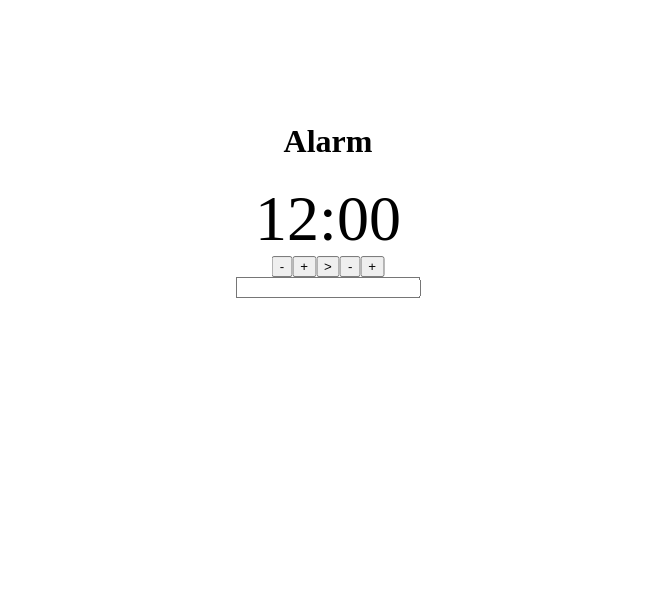
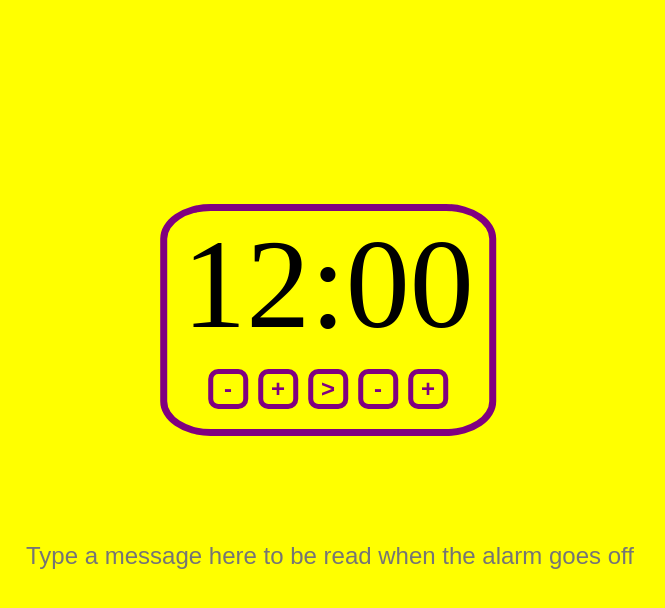
Before and after one commit to Jabr0ski/alarm-app, a React app: page / in a window 1280 px wide. Shown: the whole page, without its empty margins (312-977 px from the left). Built offline with nearby package versions, Linux system fonts and the light colour scheme.

Commit message:
Added style and incrementation
Buttons now increment and decrement the minutes and hours. Also looks nice

```diff
--- a/src/index.css
+++ b/src/index.css
@@ -6,16 +6,72 @@
     font-style: normal;
 }
 
+:root{
+    --hover-color: white;
+    --button-color: purple;
+    --background-color: yellow;
+    background-color: var(--background-color);
+}
+
 .alarm {
     transform-origin: center;
     font-family: 'Supermercado';
     text-align: center;
     position: absolute;
-    top: 25%;
+    top: 40%;
     left: 50%;
     transform: translate(-50%, -50%);
+    font-size: 32px;
   }
 
+.dashboard {
+    border: 7px solid;
+    border-color: var(--button-color);
+    border-radius: 15%;
+    width: fit-content;
+    padding-left: 15px;
+    padding-right: 15px;
+    padding-bottom: 20px;
+}
+
+.dashboardButton {
+    background: transparent;
+    font-size: 24px;
+    font-weight: bold;
+    width: 40px;
+    height: 40px;
+    margin-left: 5px;
+    margin-right: 5px;
+    border: 5px solid;
+    color: var(--button-color);
+    border-color: var(--button-color);
+    border-radius: 25%;
+    cursor: pointer;
+    transition: .10s linear,color .10s linear;
+}
+
+.dashboardButton:hover{
+    background-color: var(--button-color);
+    color: var(--hover-color);
+    transition: 0.10s linear,color 0.10s linear;
+}
+
+.ttsBox {
+    position: absolute;
+    top: 60%;
+    margin-top: 50px;
+    width: 90%;
+    left: 5%;
+    height: 50px;
+    font-size: 16px;
+    font-size: 24px;
+    text-align: center;
+    border: 0px;
+    background: transparent;
+}
+
 .time{
-    font-size: 64px;
+    font-size: 128px;
+    margin-bottom: 10px;
+    /* width: fit-content; */
 }
--- a/src/index.js
+++ b/src/index.js
@@ -19,14 +19,15 @@ class TimeInput extends React.Component {
 }
 
 class ButtonRow extends React.Component {
+
     render(){
         return(
             <div>
-                <button> - </button>
-                <button> + </button>
-                <button> {'>'} </button>
-                <button> - </button>
-                <button> + </button>
+                <button className='dashboardButton' onClick={() => this.props.onClick('hourMinus')}> - </button>
+                <button className='dashboardButton' onClick={() => this.props.onClick('hourPlus')}> + </button>
+                <button className='dashboardButton' onClick={() => this.props.onClick('stopStart')}> {'>'} </button>
+                <button className='dashboardButton' onClick={() => this.props.onClick('minuteMinus')}> - </button>
+                <button className='dashboardButton' onClick={() => this.props.onClick('minutePlus')}> + </button>
             </div>
         )
     }
@@ -36,7 +37,9 @@ class TTSInput extends React.Component {
     render(){
         return(
             <div>
-                <input type= "text"></input>
+                <input type= "text" className='ttsBox'
+                placeholder='Type a message here to be read when the alarm goes off'>
+                </input>
             </div>
         )
     }
@@ -48,6 +51,41 @@ class Alarm extends React.Component {
         this.state = {
             time: [12, 0]
         }
+;        // this.handleClick = this.handleClick.bind(this);
+        // this.updateState = this.updateState.bind(this)
+    }
+
+    handleClick(i){
+        const time = this.state.time;
+        const hour = time[0];
+        const minute = time[1];
+        switch(i) {
+            case 'hourMinus':
+                this.setState({
+                    time: [(hour+23) % 24, minute]
+                });
+                break;
+            case 'hourPlus':
+                this.setState({
+                    time: [(hour+1) % 24, minute]
+                });
+                break;
+            case 'stopStart':
+                console.log('stop/start');
+                break;
+            case 'minuteMinus':
+                this.setState({
+                    time: [hour, (minute+59) % 60]
+                });
+                break;
+            case 'minutePlus':
+                this.setState({
+                    time: [hour, (minute+1) % 60]
+                });
+                break;
+            default:
+                console.log('hello');
+        }
     }
 
     render(){
@@ -55,11 +93,14 @@ class Alarm extends React.Component {
         const minute = this.state.time[1];
 
         return(
-            <div className='alarm'>
-                <h1>Alarm</h1>
-                <TimeInput hour={hour} minute={minute}/>
-                <ButtonRow />
-                <TTSInput />
+            <div>
+                <div className='alarm dashboard'>
+                    <TimeInput hour={hour} minute={minute}/>
+                    <ButtonRow onClick={(i) => this.handleClick(i)}/>
+                </div>
+                <div>
+                    <TTSInput />
+                </div>
             </div>
         )
     }
```
